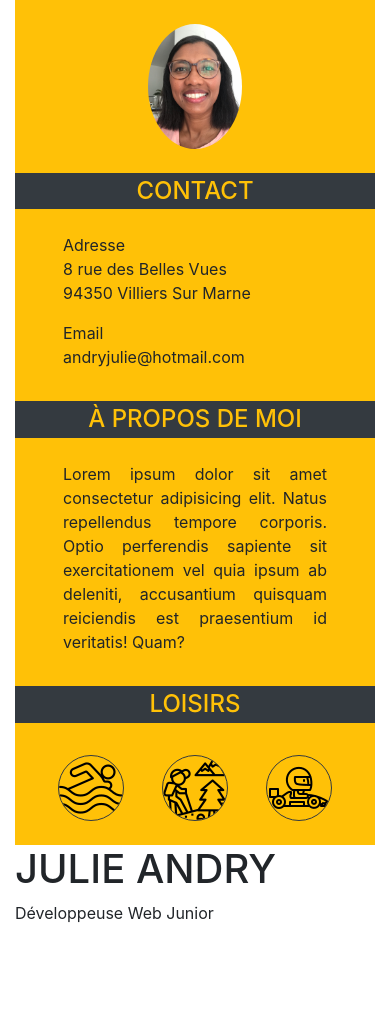
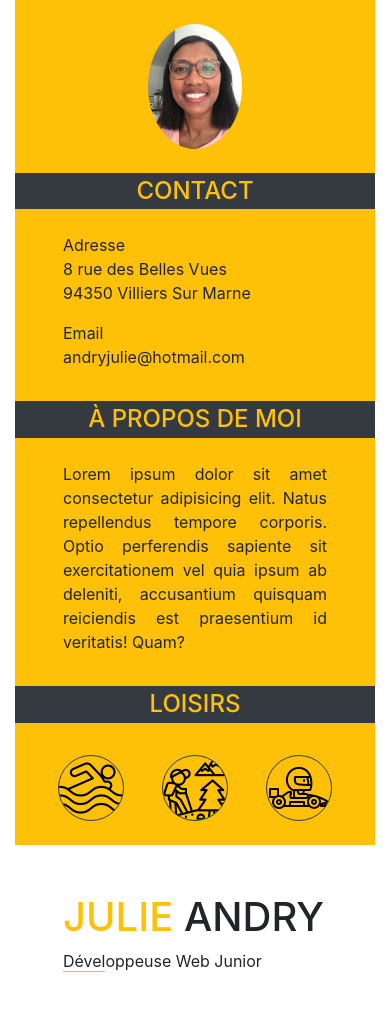
Before and after one commit to Aije1405/CV_Bootstrap, a plain HTML site: page pages/CV_Bootstrap.html in a window 390 px wide. Before the commit the page ends 941 px from the top, so only its background shows below. Drawn offline with nearby package versions, Linux system fonts and the light colour scheme.

Commit message:
Mise à jour du titre

```diff
--- a/pages/CV_Bootstrap.html
+++ b/pages/CV_Bootstrap.html
@@ -40,9 +40,13 @@
 
             </aside>
 
-            <main class="col-md-8">
-                <h1>JULIE ANDRY</h1>
-                <p>Développeuse Web Junior</P>
+            <main class="col-md-8 p-5">
+                <h1>
+                    <span class="text-warning"> JULIE</span> ANDRY
+                </h1>
+                <p>
+                    <span class="border-bottom border-warning">Dével</span>oppeuse Web Junior
+                </p>
 
             </main>
         </div>
```
